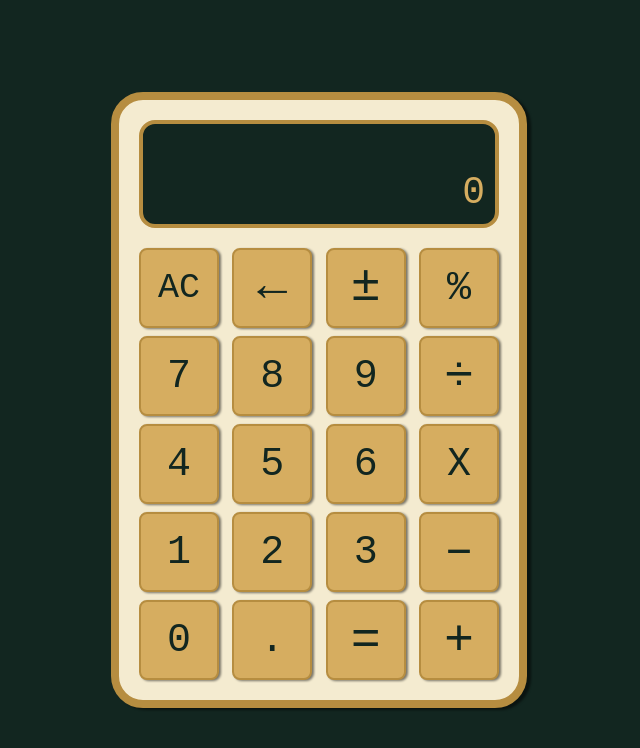
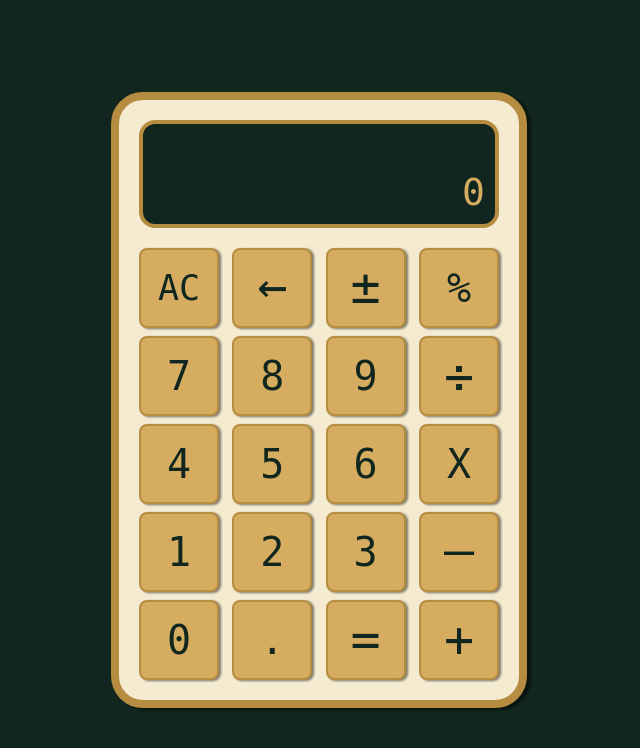
Before and after one commit to Stevi4/Calculator, a plain HTML site: page index.html in a window 1280 px wide. Shown: the whole page, without its empty margins (321-961 px from the left). Drawn offline with Linux system fonts and the light colour scheme.

Commit message:
Change font

```diff
--- a/style.css
+++ b/style.css
@@ -1,5 +1,5 @@
 * {
-  font-family: "Andale Mono", monospace;
+  font-family: "DejaVu Sans Mono", monospace;
 }
 
 body {
```
